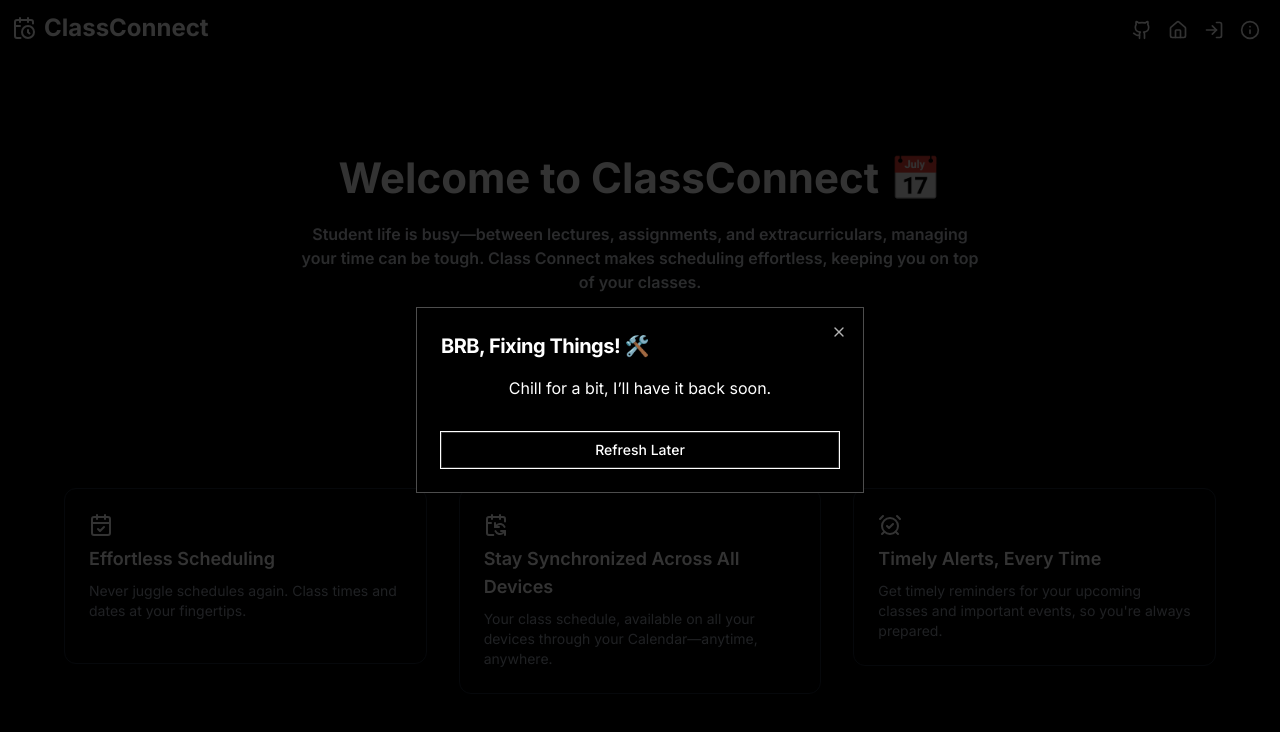
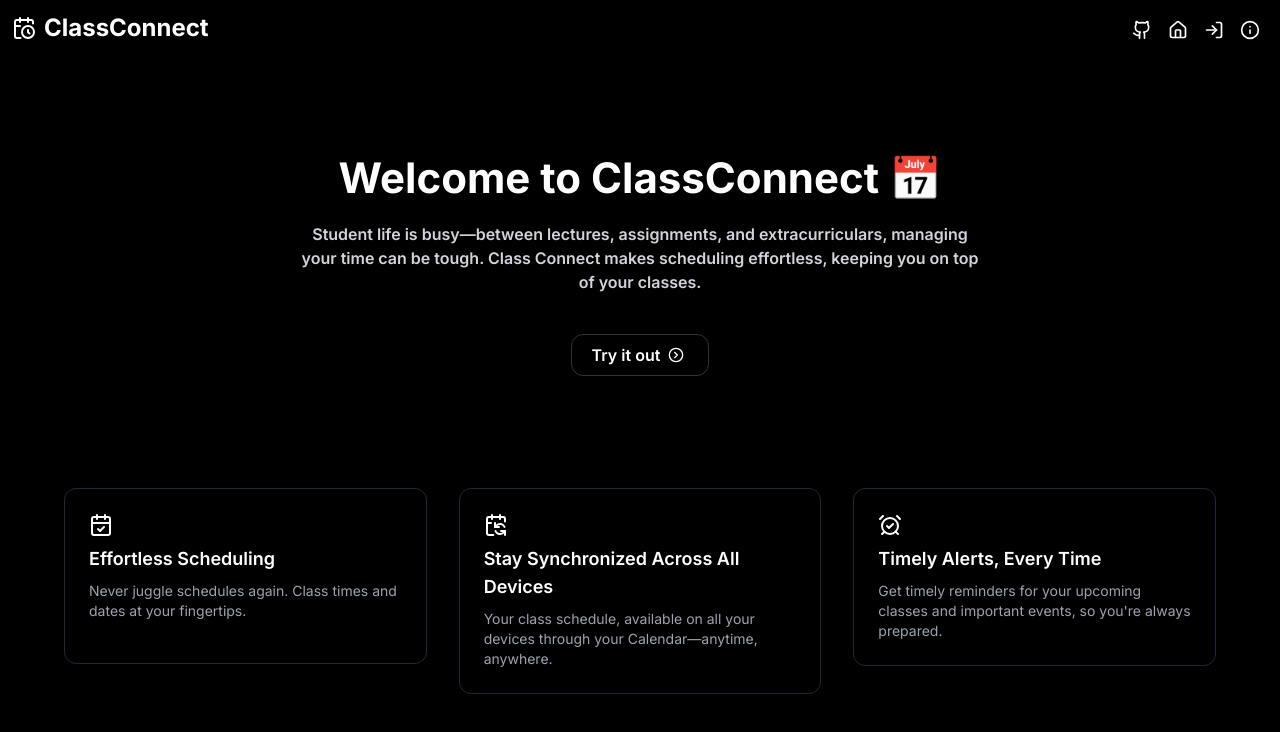
Before and after one commit to meyyappan055/ClassConnect, a React (Vite) app in the folder app/frontend/: page / in a window 1280 px wide. Shown: the top 732 px of the page. Built offline with nearby package versions, Linux system fonts and the light colour scheme.

Commit message:
ops : deploy

```diff
--- a/app/frontend/src/pages/MainPage.jsx
+++ b/app/frontend/src/pages/MainPage.jsx
@@ -21,7 +21,7 @@ const MainPage = () => {
 
   <section>
 
-      <Dialog open={true}>
+      {/* <Dialog open={true}>
         <DialogContent className="max-w-md text-center">
           <DialogHeader>
             <DialogTitle className="text-xl font-bold">BRB, Fixing Things! 🛠️ </DialogTitle>
@@ -31,7 +31,7 @@ const MainPage = () => {
             Refresh Later
           </Button>
         </DialogContent>
-      </Dialog>
+      </Dialog> */}
 
 
         <div className='mt-28 flex font-inter font-bold text-3xl md:text-4-5xl justify-center items-center text-center'>
```
